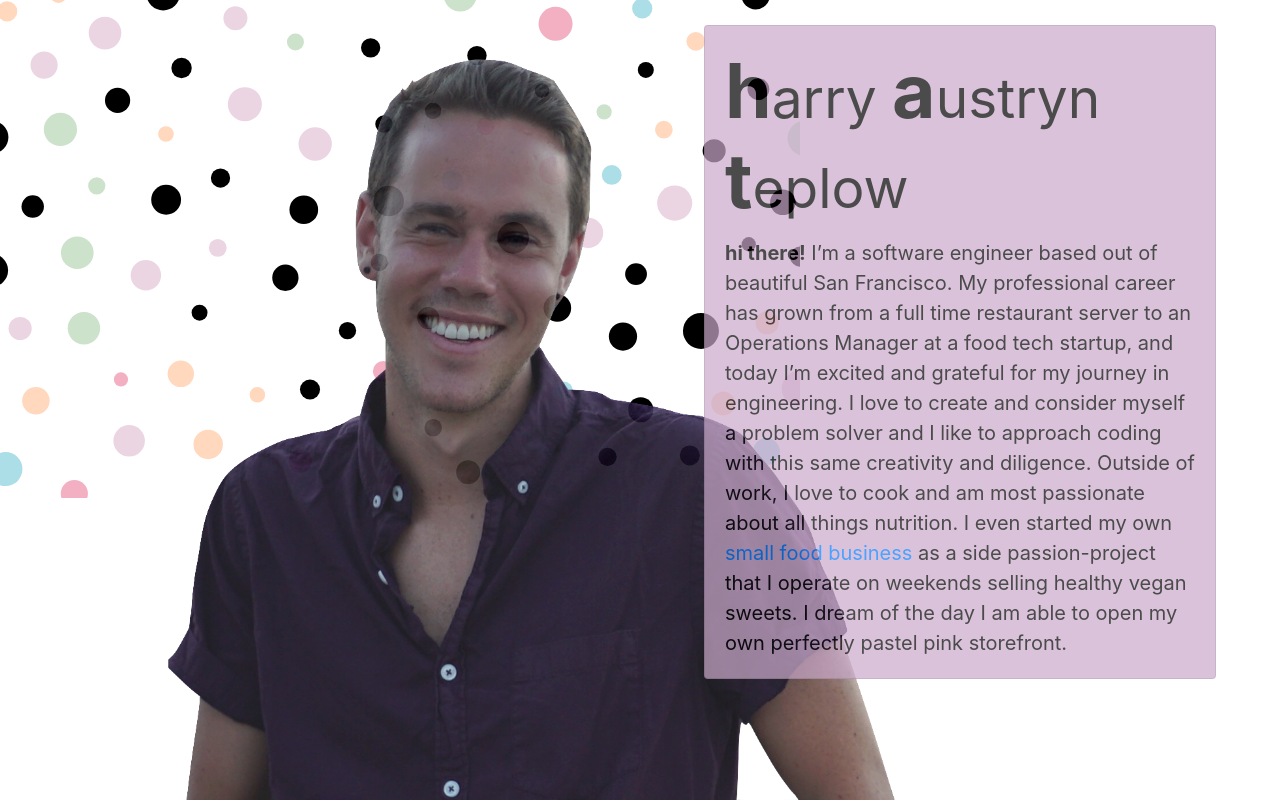
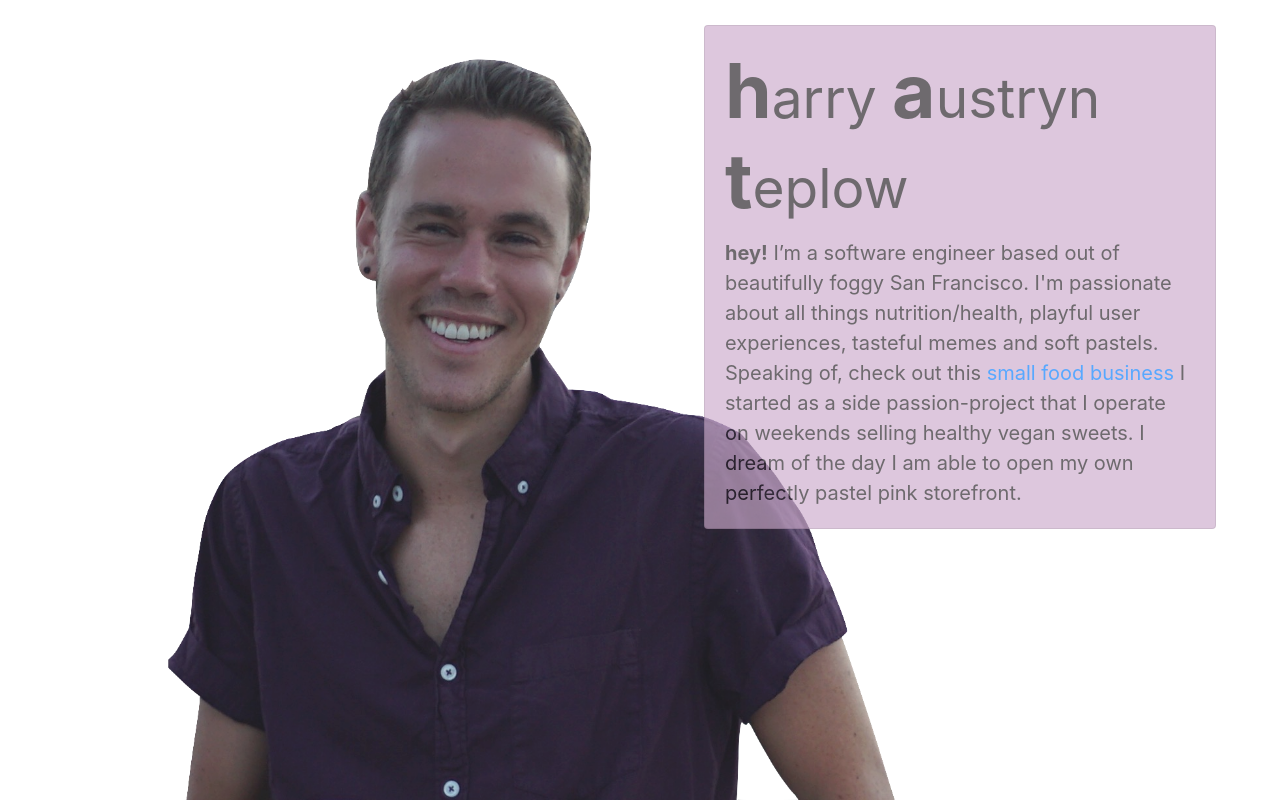
Before and after one commit to hatz7505/personal-website, a React (Create React App) app: page /about in a window 1280 px wide. Shown: the top 800 px of the page. Built offline with nearby package versions, Linux system fonts and the light colour scheme.

Commit message:
about me blurb updated

```diff
--- a/src/AboutMe.css
+++ b/src/AboutMe.css
@@ -16,8 +16,8 @@
   width: 40%;
   pointer-events: none;
   font-size: 20px;
-  opacity: 0.7;
-  color: black;
+  opacity: 0.65;
+  color:#211b21
 }
 
 .harryb-link {
@@ -27,7 +27,7 @@
 .my-name {
   font-size: 55px;
   font-weight: normal;
-  color: black;
+  color: #211b21;
   pointer-events: none;
 }
 
--- a/src/AboutMe.js
+++ b/src/AboutMe.js
@@ -7,12 +7,12 @@ import "./AboutMe.css";
 function AboutMe() {
   return (
     <div>
-      <SVG
+      {/* <SVG
         numOfCircles={500}
         distanceBetween={17}
         charge={60}
         withForce={false}
-      />
+      /> */}
       <img src={Me} alt="pic-of-me" className="pic-of-me"></img>
       <Card className="about-me-card" style={{ backgroundColor: "#CBAACB" }}>
         <CardBody>
@@ -22,14 +22,10 @@ function AboutMe() {
             </h1>
           </CardTitle>
           <CardText>
-            <b>hi there!</b> I’m a software engineer based out of beautiful San
-            Francisco. My professional career has grown from a full time
-            restaurant server to an Operations Manager at a food tech startup,
-            and today I’m excited and grateful for my journey in engineering. I
-            love to create and consider myself a problem solver and I like to
-            approach coding with this same creativity and diligence. Outside of
-            work, I love to cook and am most passionate about all things
-            nutrition. I even started my own{" "}
+            <b>hey!</b> I’m a software engineer based out of beautifully foggy
+            San Francisco. I'm passionate about all things nutrition/health,
+            playful user experiences, tasteful memes and soft pastels. Speaking
+            of, check out this{" "}
             <a
               href="https://www.theharrybanana.com/"
               className="harryb-link"
@@ -37,9 +33,9 @@ function AboutMe() {
             >
               small food business
             </a>{" "}
-            as a side passion-project that I operate on weekends selling healthy
-            vegan sweets. I dream of the day I am able to open my own perfectly
-            pastel pink storefront.
+            I started as a side passion-project that I operate on weekends
+            selling healthy vegan sweets. I dream of the day I am able to open
+            my own perfectly pastel pink storefront.
           </CardText>
         </CardBody>
       </Card>
--- a/src/Routes.js
+++ b/src/Routes.js
@@ -15,6 +15,7 @@ function Routes() {
         <Route exact path="/about">
           <AboutMe/>
         </Route>
+        {/* if route not found redirect to homepage */}
         <Route>
           <Redirect to="/" />
         </Route>
```
